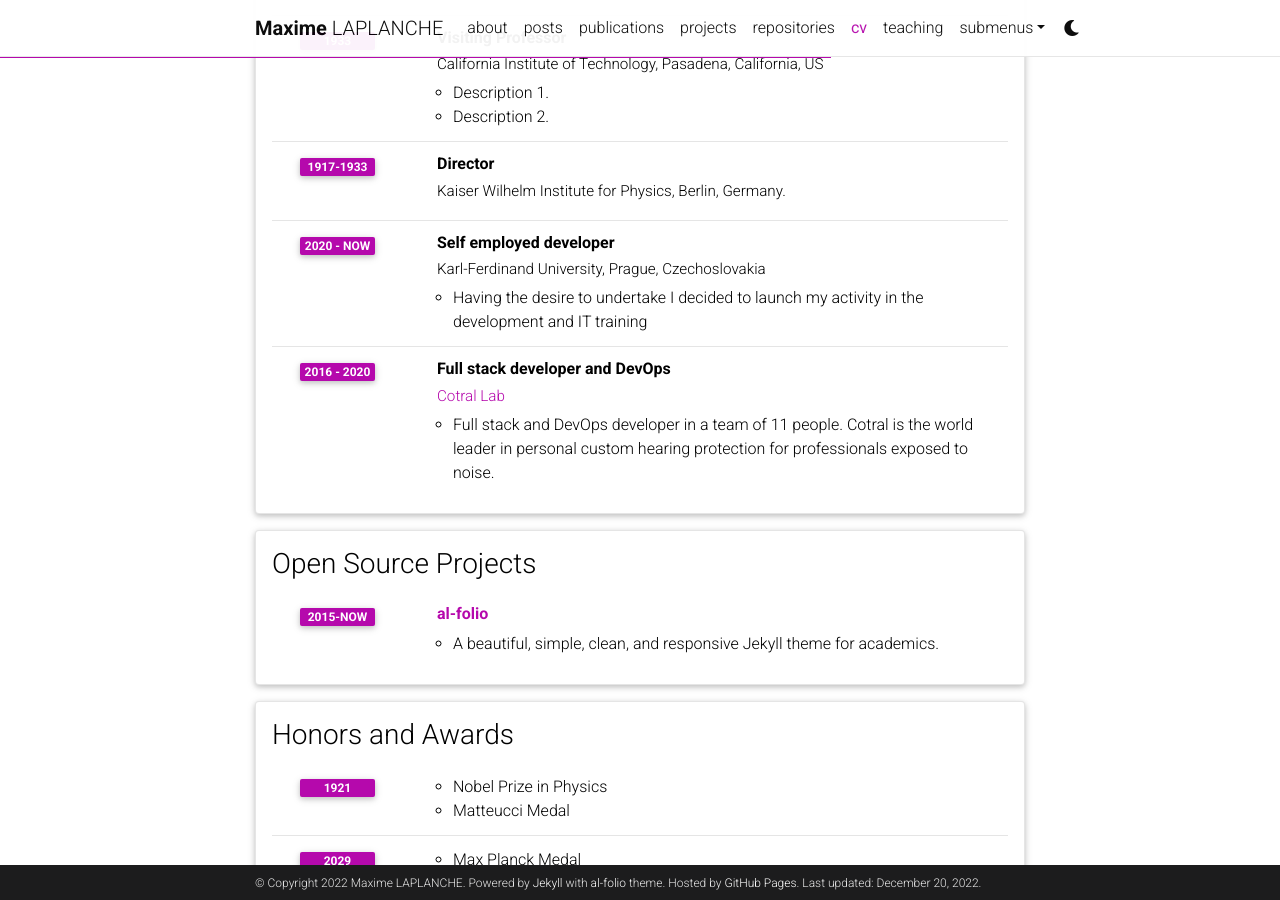
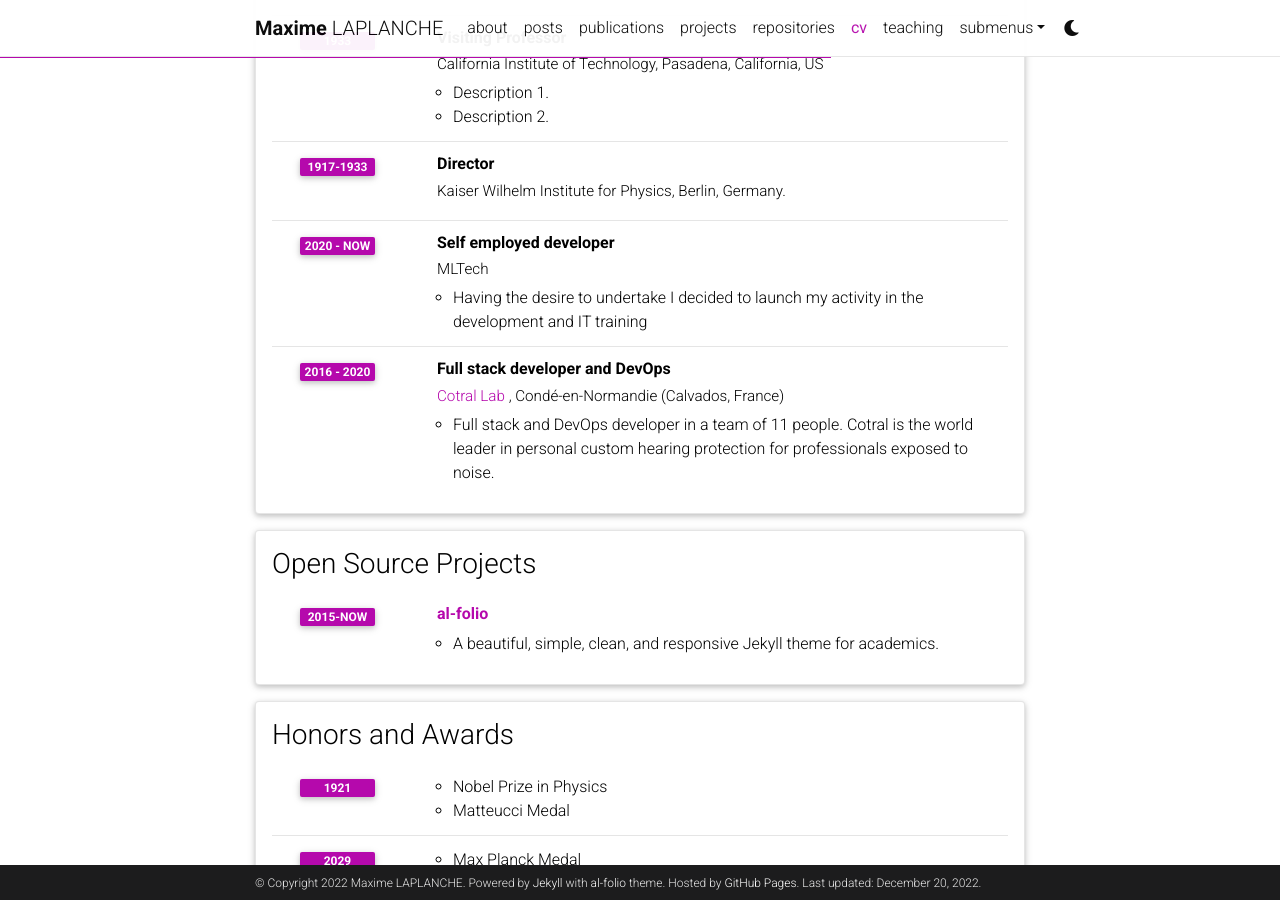
Before and after one commit to LaplancheMaxime/laplanchemaxime.github.io, a Jekyll site: the page built from _pages/cv.md, in a window 1280 px wide and 900 px high, scrolled down 1033 px. Built offline with Jekyll 4.4.1, drawn with Linux system fonts in a browser that asks for light colours; comment, search, counter and statistics services are not loaded; a style sheet for code colours, icons or effects is not loaded.

Commit message:
update cv

```diff
--- a/_data/cv.yml
+++ b/_data/cv.yml
@@ -51,13 +51,13 @@
       year: 1917-1933
 
     - title: Self employed developer
-      institution: Karl-Ferdinand University, Prague, Czechoslovakia
+      institution: MLTech
       year: 2020 - Now
       description:
         - Having the desire to undertake I decided to launch my activity in the development and IT training
 
     - title: Full stack developer and DevOps
-      institution: <a href="https://www.cotral.fr/" target="_blank">Cotral Lab </a>
+      institution: <a href="https://www.cotral.fr/" target="_blank">Cotral Lab </a>, Condé-en-Normandie (Calvados, France)
       year: 2016 - 2020
       description: Full stack and DevOps developer in a team of 11 people. Cotral is the world leader in personal custom hearing protection for professionals exposed to noise.
 
```
